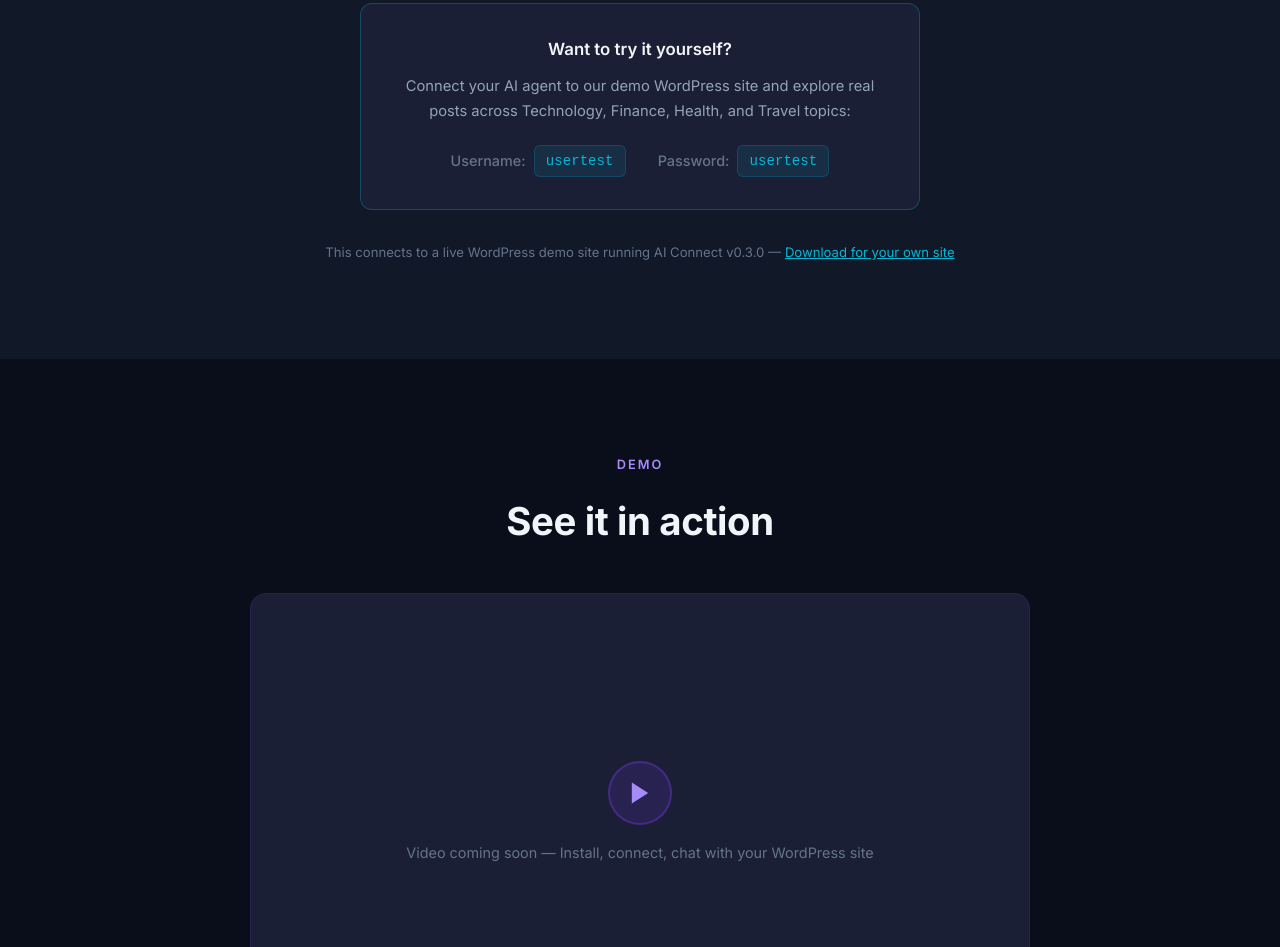
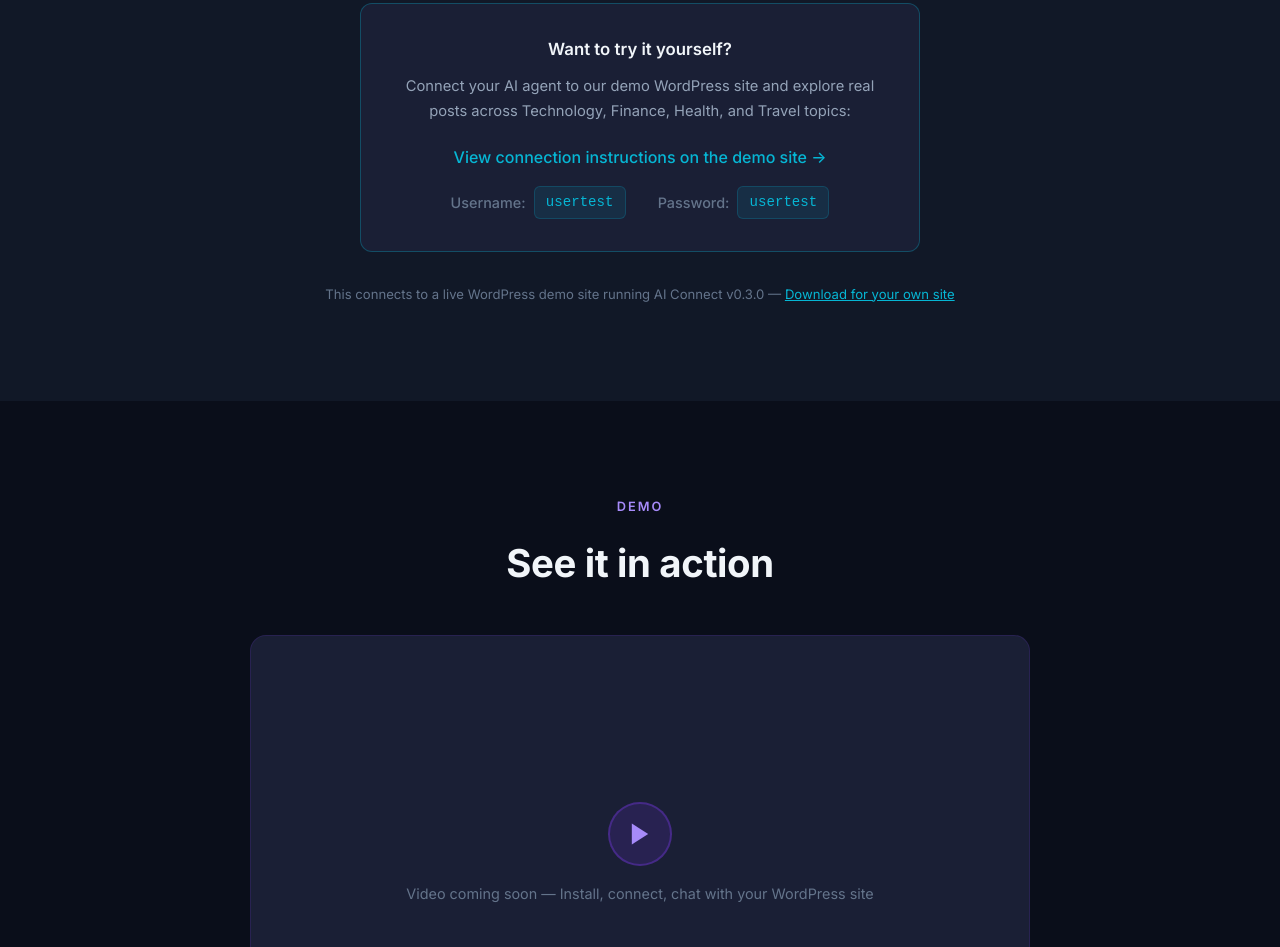
Before and after one commit to chgold/goldt-wp-webmcp-bridge-site, a plain HTML site: page index.html in a window 1280 px wide. Shown: the part 1706-2653 px from the top of the page. Drawn offline with Linux system fonts and the light colour scheme.

Commit message:
feat: add link to /ai-connect/ page on demo site

```diff
--- a/index.html
+++ b/index.html
@@ -775,6 +775,7 @@
         <div class="test-creds fade-in">
             <h4>Want to try it yourself?</h4>
             <p>Connect your AI agent to our demo WordPress site and explore real posts across Technology, Finance, Health, and Travel topics:</p>
+            <a class="forum-link" href="https://goldt-webmcp-bridge.gold-t.co.il/ai-connect/" target="_blank">View connection instructions on the demo site &rarr;</a>
             <div class="creds-row">
                 <div class="cred-item">
                     <span class="cred-label">Username:</span>
```
